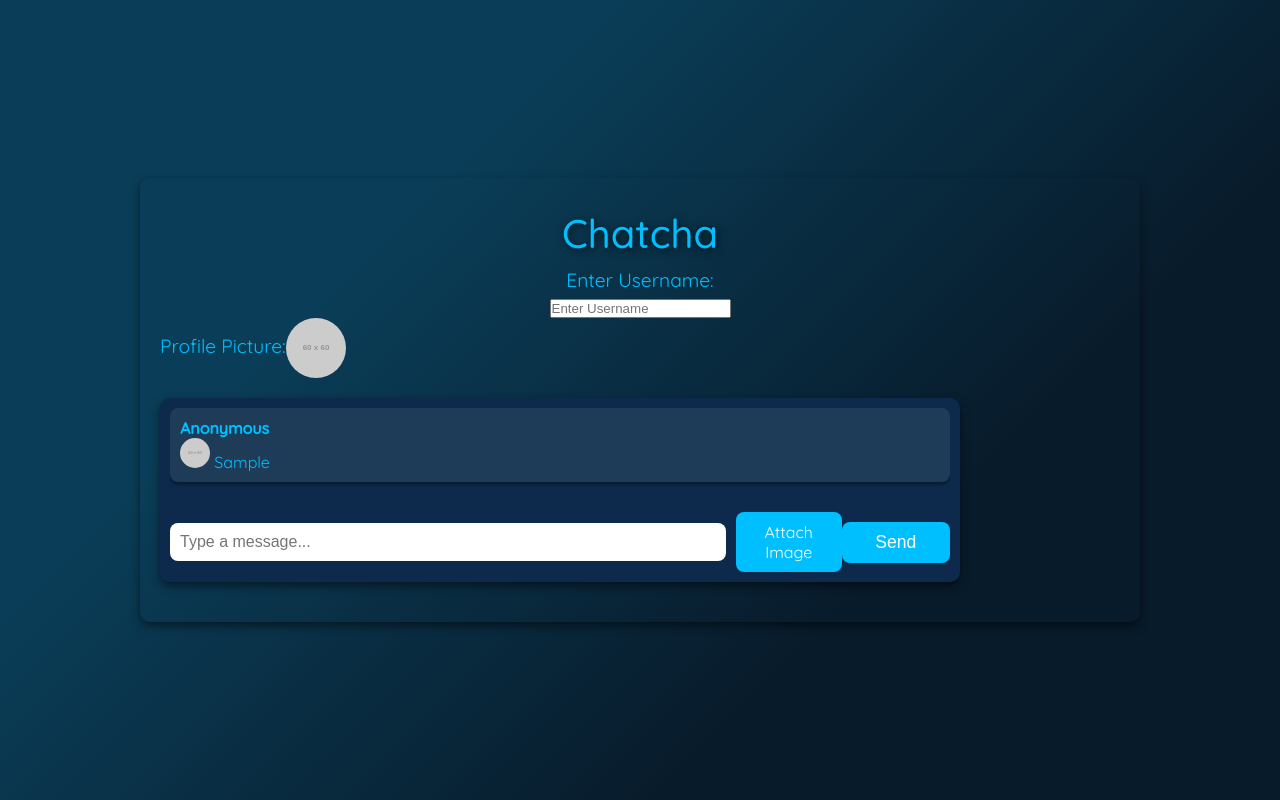
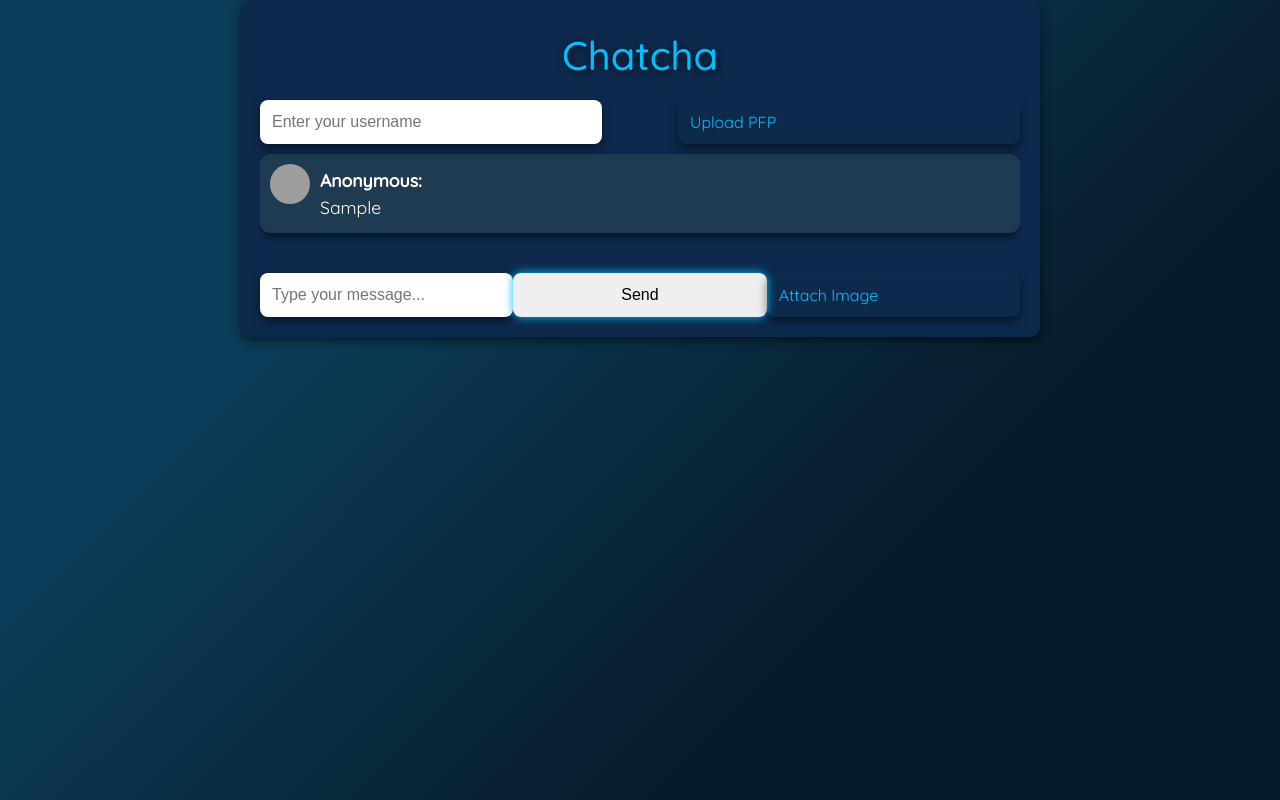
Before and after one commit to DevPepperYT/chatcha2, a website: page index.html in a window 1280 px wide. Both pictures are taken after typing "Sample" into the empty fields and a click on the button "Send". Drawn offline with Linux system fonts and the light colour scheme; grey boxes are pictures that could not be loaded; placeholder pictures from the web are drawn by us.

Commit message:
Update index.html

```diff
--- a/index.html
+++ b/index.html
@@ -3,6 +3,7 @@
 <head>
     <meta charset="UTF-8">
     <meta name="viewport" content="width=device-width, initial-scale=1.0">
+    <title>Chatcha</title>
     <link href="https://fonts.googleapis.com/css2?family=Quicksand:wght@300;400;500&display=swap" rel="stylesheet">
     <style>
         * {
@@ -16,22 +17,21 @@
             color: #00BFFF;
             height: 100vh;
             display: flex;
-            justify-content: center;
+            flex-direction: column;
+            justify-content: flex-start;
             align-items: center;
-            position: relative;
             background-color: #081b2b;
             background-image: linear-gradient(135deg, #0a3d57 30%, #081b2b 70%);
+            overflow: hidden;
         }
 
         .container {
-            text-align: center;
+            width: 100%;
+            max-width: 800px;
             padding: 20px;
-            width: 100%;
-            max-width: 1000px;
-            z-index: 10;
             box-shadow: 0 4px 10px rgba(0, 0, 0, 0.5);
             border-radius: 10px;
-            transition: opacity 1s ease, visibility 1s ease;
+            background-color: #0d2a4d;
         }
 
         .container h1 {
@@ -39,199 +39,179 @@
             font-weight: 500;
             margin: 10px 0;
             text-shadow: 2px 2px 8px rgba(0, 0, 0, 0.7);
+            text-align: center;
         }
 
-        .profile {
-            display: flex;
-            align-items: center;
-            margin-bottom: 20px;
-        }
-
-        .profile img {
-            width: 60px;
-            height: 60px;
-            border-radius: 50%;
-            margin-right: 20px;
-        }
-
-        .profile input[type="file"] {
-            display: none;
-        }
-
-        .chatbox {
+        .chat-container {
             width: 100%;
-            max-width: 800px;
-            padding: 10px;
-            background-color: #0d2a4d;
-            border-radius: 10px;
-            box-shadow: 0 4px 10px rgba(0, 0, 0, 0.5);
-            margin-bottom: 20px;
-        }
-
-        .messages {
-            max-height: 300px;
+            max-height: 60vh;
             overflow-y: auto;
             margin-bottom: 20px;
         }
 
         .message {
-            background-color: #1e3c58;
-            color: #00BFFF;
-            border-radius: 8px;
+            display: flex;
+            align-items: flex-start;
+            margin: 10px 0;
             padding: 10px;
-            margin-bottom: 10px;
-            text-align: left;
-            box-shadow: 0 2px 4px rgba(0, 0, 0, 0.5);
+            background-color: #1e3b52;
+            border-radius: 10px;
+            box-shadow: 0 4px 10px rgba(0, 0, 0, 0.5);
         }
 
-        .input-area {
+        .message img {
+            width: 40px;
+            height: 40px;
+            border-radius: 50%;
+            margin-right: 10px;
+        }
+
+        .message-content {
+            color: #fff;
+        }
+
+        .message-content p {
+            margin: 5px 0;
+            font-size: 1.1em;
+        }
+
+        .message-content .text {
+            margin-top: 5px;
+        }
+
+        .message img.message-image {
+            max-width: 100px;
+            max-height: 100px;
+            border-radius: 8px;
+            margin-top: 10px;
+        }
+
+        .input-container {
             display: flex;
             justify-content: space-between;
-            align-items: center;
+            width: 100%;
+            max-width: 800px;
         }
 
-        .input-area input {
-            width: 80%;
-            padding: 10px;
+        .input-container input,
+        .input-container button,
+        .input-container label {
+            padding: 12px;
+            font-size: 1em;
             border-radius: 8px;
             border: none;
-            margin-right: 10px;
-            font-size: 1em;
+            margin-top: 10px;
+            cursor: pointer;
+            box-shadow: 0 4px 10px rgba(0, 0, 0, 0.5);
         }
 
-        .input-area button {
-            padding: 10px 20px;
-            background-color: #00BFFF;
-            border-radius: 8px;
-            border: none;
-            cursor: pointer;
-            font-size: 1.1em;
-            color: white;
-            transition: background-color 0.3s ease;
-            width: 15%;
+        .input-container input,
+        .input-container button {
+            width: 45%;
         }
 
-        .input-area button:hover {
-            background-color: #1E90FF;
+        .input-container label {
+            width: 45%;
         }
 
-        .input-area input[type="file"] {
-            display: none;
+        .input-container button:hover,
+        .input-container label:hover {
+            background-color: #1E90FF;
+            transform: scale(1.05);
         }
 
-        .input-area label {
-            background-color: #00BFFF;
-            padding: 10px;
-            border-radius: 8px;
-            color: white;
-            cursor: pointer;
-            width: 15%;
-            display: inline-block;
-            text-align: center;
+        .input-container input:focus,
+        .input-container button:focus {
+            outline: none;
+            box-shadow: 0 0 10px rgba(0, 191, 255, 1);
         }
 
-        .input-area label:hover {
-            background-color: #1E90FF;
-        }
-
-        .profile-settings {
-            margin-bottom: 20px;
-        }
-
-        .profile-settings label {
-            display: block;
-            margin-bottom: 5px;
-            font-size: 1.2em;
+        .input-container input[type="file"] {
+            display: none;
         }
     </style>
 </head>
 <body>
+
     <div class="container">
         <h1>Chatcha</h1>
 
-        <div class="profile-settings">
-            <label for="username">Enter Username:</label>
-            <input type="text" id="username" placeholder="Enter Username" value="">
-
-            <div class="profile">
-                <label>Profile Picture:</label>
-                <input type="file" id="fileInput" accept="image/*">
-                <img id="profilePic" src="https://via.placeholder.com/60" alt="Profile Picture">
-            </div>
+        <!-- Profile section -->
+        <div class="input-container">
+            <input type="text" id="username" placeholder="Enter your username" />
+            <label for="pfpInput">Upload PFP</label>
+            <input type="file" id="pfpInput" accept="image/*" />
         </div>
 
-        <div class="chatbox">
-            <div class="messages" id="messageContainer"></div>
+        <div class="chat-container" id="chatContainer"></div>
 
-            <div class="input-area">
-                <input type="text" id="messageInput" placeholder="Type a message...">
-                <label for="fileInput">Attach Image</label>
-                <button id="sendButton">Send</button>
-            </div>
+        <!-- Message input section -->
+        <div class="input-container">
+            <input type="text" id="messageInput" placeholder="Type your message..." />
+            <button id="sendBtn">Send</button>
+            <label for="imageInput">Attach Image</label>
+            <input type="file" id="imageInput" accept="image/*" />
         </div>
     </div>
 
     <script>
-        // Load saved user data
-        const username = localStorage.getItem("username");
-        const profilePic = localStorage.getItem("profilePic");
+        const sendBtn = document.getElementById('sendBtn');
+        const messageInput = document.getElementById('messageInput');
+        const chatContainer = document.getElementById('chatContainer');
+        const pfpInput = document.getElementById('pfpInput');
+        const usernameInput = document.getElementById('username');
+        const imageInput = document.getElementById('imageInput');
+        let username = '';
+        let pfpUrl = '';
 
-        if (username) {
-            document.getElementById("username").value = username;
-        }
-        if (profilePic) {
-            document.getElementById("profilePic").src = profilePic;
-        }
-
-        const fileInput = document.getElementById("fileInput");
-        const sendButton = document.getElementById("sendButton");
-        const messageInput = document.getElementById("messageInput");
-        const messageContainer = document.getElementById("messageContainer");
-        const usernameInput = document.getElementById("username");
-
-        // Event listener to handle profile picture upload
-        fileInput.addEventListener("change", function() {
-            const file = fileInput.files[0];
+        // Handle username and profile picture
+        pfpInput.addEventListener('change', (event) => {
+            const file = event.target.files[0];
             if (file) {
                 const reader = new FileReader();
-                reader.onload = function(event) {
-                    const imgSrc = event.target.result;
-                    document.getElementById("profilePic").src = imgSrc;
-                    localStorage.setItem("profilePic", imgSrc);
+                reader.onload = function(e) {
+                    pfpUrl = e.target.result;
                 };
                 reader.readAsDataURL(file);
             }
         });
 
-        // Save username to localStorage
-        usernameInput.addEventListener("input", function() {
-            localStorage.setItem("username", usernameInput.value);
+        usernameInput.addEventListener('input', (event) => {
+            username = event.target.value;
         });
 
-        // Handle sending message with optional image
-        sendButton.addEventListener("click", function() {
-            const messageText = messageInput.value;
-            const user = usernameInput.value || "Anonymous";
-            const profilePicSrc = document.getElementById("profilePic").src;
-            const imageAttachment = fileInput.files[0] ? URL.createObjectURL(fileInput.files[0]) : null;
+        sendBtn.addEventListener('click', () => {
+            const messageText = messageInput.value.trim();
+            const imageFile = imageInput.files[0];
 
-            if (messageText.trim() !== "") {
-                // Add message to message container
-                const messageDiv = document.createElement("div");
-                messageDiv.classList.add("message");
-                messageDiv.innerHTML = `
-                    <strong>${user}</strong><br>
-                    <img src="${profilePicSrc}" alt="PFP" width="30" style="border-radius: 50%;">
-                    ${messageText}
-                    ${imageAttachment ? `<br><img src="${imageAttachment}" width="100">` : ""}
+            if (messageText || imageFile) {
+                const messageElement = document.createElement('div');
+                messageElement.classList.add('message');
+
+                const profilePic = pfpUrl || 'https://i.postimg.cc/hPtHMykg/1323886286343376946remix-1735709522669.png'; // Default PFP
+
+                messageElement.innerHTML = `
+                    <img src="${profilePic}" alt="Profile Picture">
+                    <div class="message-content">
+                        <p><strong>${username || 'Anonymous'}:</strong></p>
+                        <p class="text">${messageText}</p>
+                    </div>
                 `;
-                messageContainer.appendChild(messageDiv);
-                messageInput.value = "";
 
-                // Scroll to the latest message
-                messageContainer.scrollTop = messageContainer.scrollHeight;
+                if (imageFile) {
+                    const imageUrl = URL.createObjectURL(imageFile);
+                    messageElement.querySelector('.message-content').innerHTML += `
+                        <img class="message-image" src="${imageUrl}" alt="Message Image">
+                    `;
+                }
+
+                chatContainer.appendChild(messageElement);
+                messageInput.value = '';
+                imageInput.value = '';
+                chatContainer.scrollTop = chatContainer.scrollHeight; // Scroll to the latest message
             }
         });
     </script>
+
 </body>
 </html>
```
